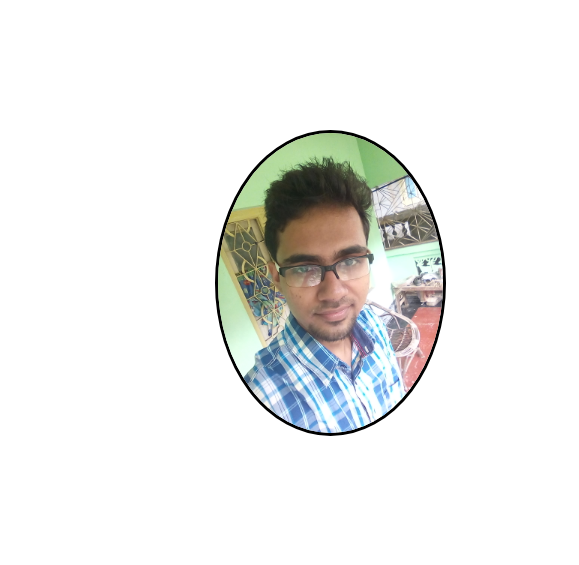
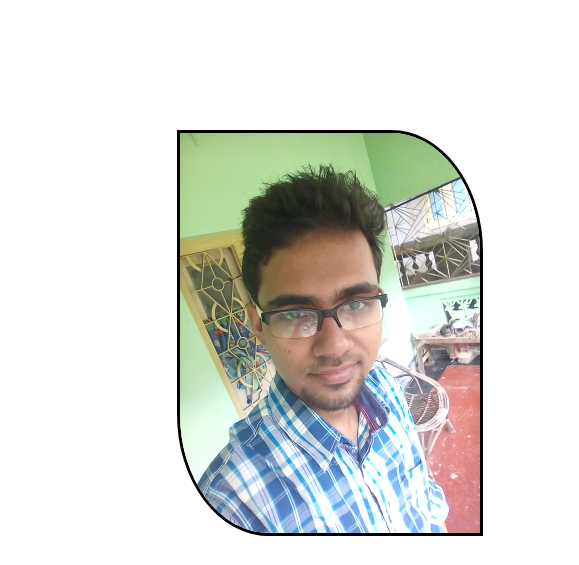
Before and after one commit to sayan-21/sayan-21.github.io, a plain HTML site: page index.html in a window 1280 px wide. Shown: the part 820-1385 px from the top of the page, 0-579 px from the left. Drawn offline with Linux system fonts and the light colour scheme.

Commit message:
image style change

```diff
--- a/style.css
+++ b/style.css
@@ -94,9 +94,10 @@ body {
 }
 .imagee{
 	border:3px solid black;
-	border-radius: 50%;
-	max-height: 300px;
-	max-width: 250px;
+	border-bottom-left-radius: 30%;
+	border-top-right-radius: 30%;
+	max-height: 700px;
+	max-width: 300px;
 }
 .paragraph{
 	font-size: 1.3rem;
```
